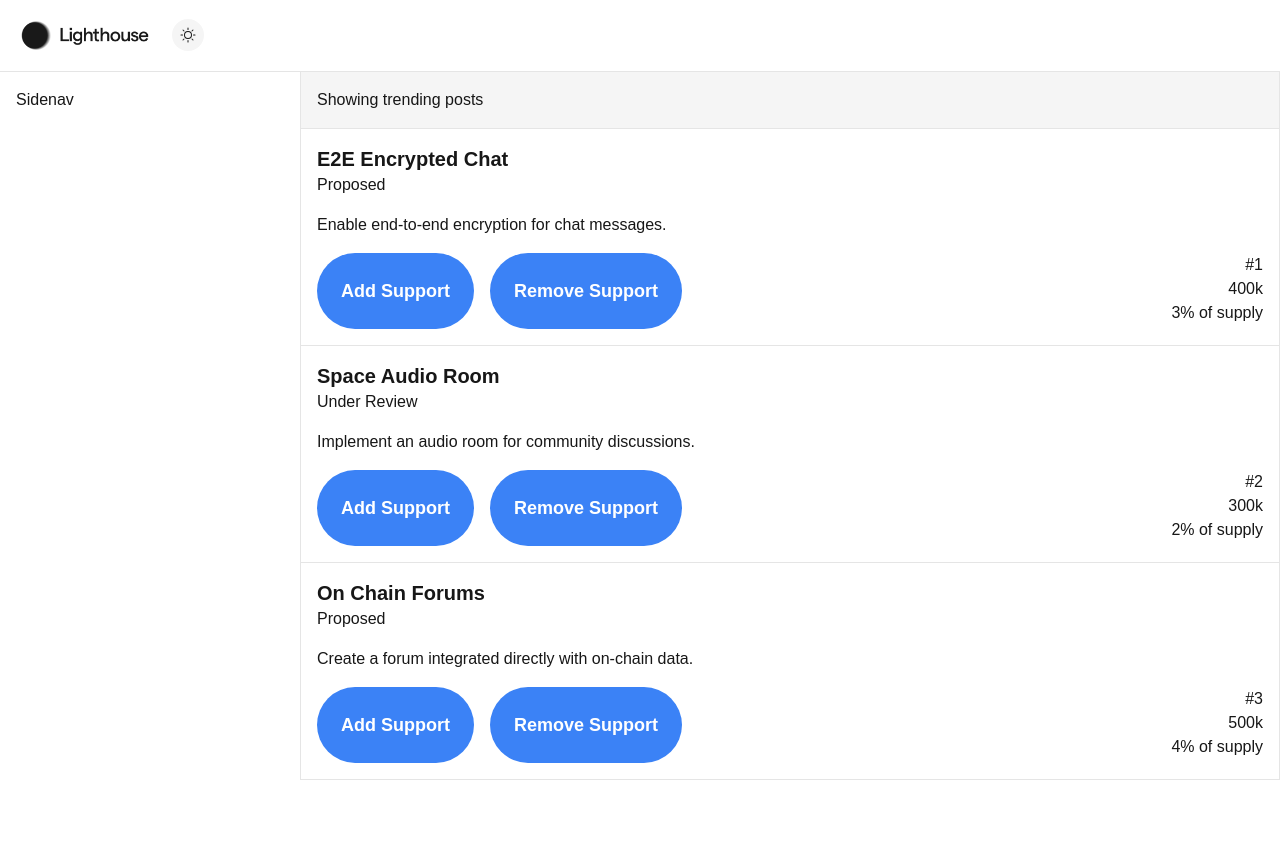
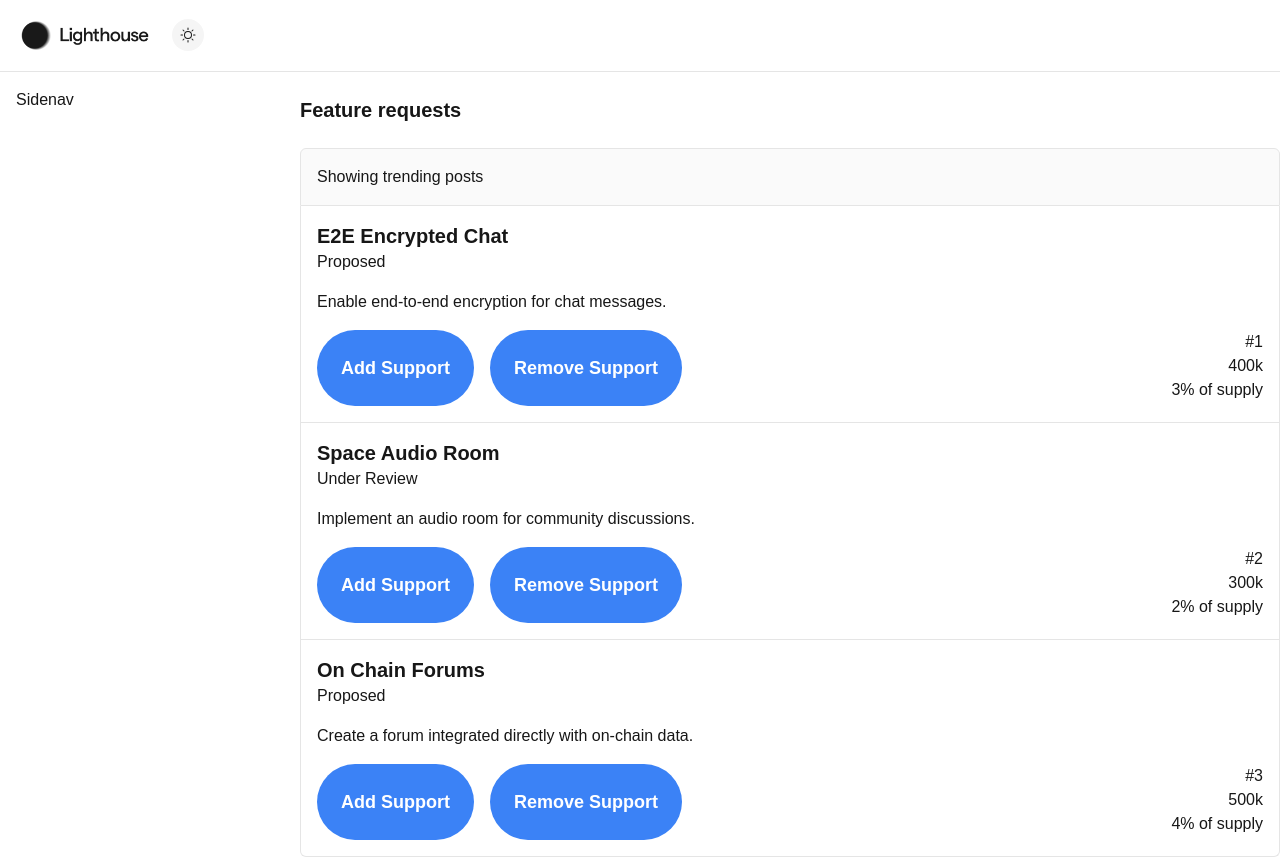
Before and after one commit to 0xLighthouse/signals, a Next.js app in the folder apps/interface/: page / in a window 1280 px wide. Before the commit the page ends 800 px from the top, so only its background shows below. Built offline with nearby package versions, Linux system fonts and the light colour scheme; no server answers.

Commit message:
feat: Stylinkg

```diff
--- a/apps/interface/src/app/globals.css
+++ b/apps/interface/src/app/globals.css
@@ -21,7 +21,7 @@ body {
 }
 
 html.dark {
-  --background: #0a0a0a;
+  --background: #1F1B24;
   --foreground: #ededed;
 }
 
--- a/apps/interface/src/app/page.tsx
+++ b/apps/interface/src/app/page.tsx
@@ -17,7 +17,10 @@ export default function Home() {
             <p>Sidenav</p>
           </div>
           <div>
-            <div className="flex border border-t-0 border-neutral-200 bg-neutral-100 p-4">
+            <div className="my-6">
+              <p className="text-xl font-bold">Feature requests</p>
+            </div>
+            <div className="flex border rounded-t-md border-neutral-200 bg-neutral-50 dark:bg-neutral-800 p-4">
               <p>Showing trending posts</p>
             </div>
             <FeedbackCards />
--- a/apps/interface/src/components/containers/FeedbackCards.tsx
+++ b/apps/interface/src/components/containers/FeedbackCards.tsx
@@ -2,6 +2,7 @@
 
 import { useState } from 'react'
 import { Button } from '@/components/primitives/Button'
+import clsx from 'clsx'
 
 export const FeedbackCards: React.FC = () => {
   const addSupport = (id: number) => {
@@ -49,7 +50,13 @@ export const FeedbackCards: React.FC = () => {
   return (
     <div className="flex flex-col">
       {cards.map((card, idx) => (
-        <div key={card.id} className="p-4 flex flex-col gap-4 border border-t-0 border-neutral-200">
+        <div
+          key={card.id}
+          className={clsx(
+            'p-4 flex flex-col gap-4 border border-t-0 border-neutral-200 dark:bg-neutral-900',
+            idx === cards.length - 1 ? 'rounded-b-md' : undefined,
+          )}
+        >
           <div className="flex flex-col">
             <span className="font-bold text-xl">{card.title}</span>
             <span>{card.status}</span>
```
